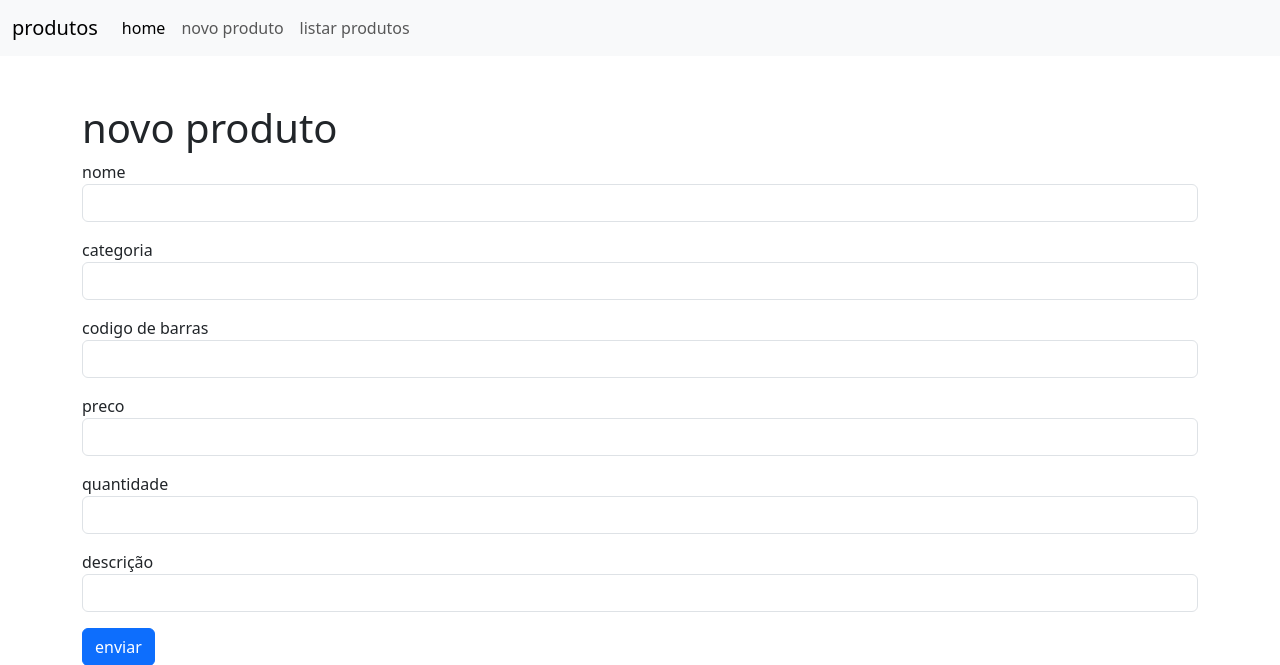
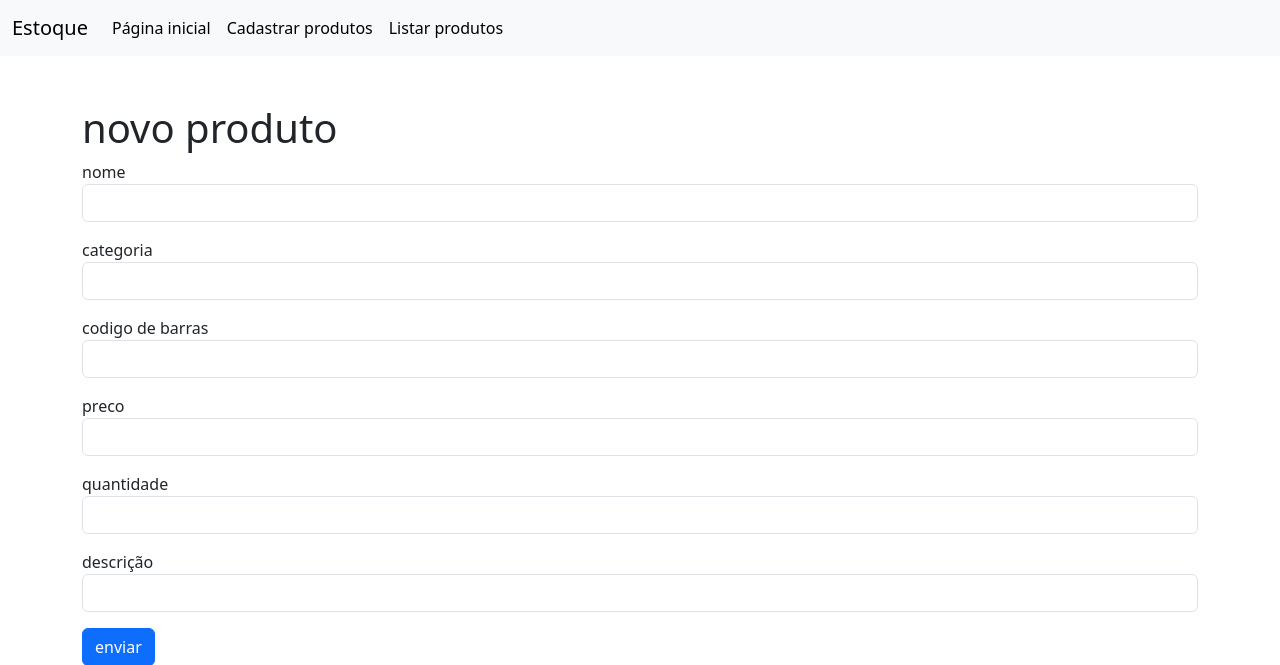
Before and after one commit to HenriqueDSCarvalho/TCC, a PHP site: the page made by produto/index.php in a window 1280 px wide. Shown: the top 665 px of the page. Run offline with PHP 8.4, Linux system fonts and the light colour scheme.

Commit message:
crud produtos terminado

```diff
--- a/produto/index.php
+++ b/produto/index.php
@@ -5,37 +5,39 @@
     <meta charset="UTF-8">
     <meta name="viewport" content="width=device-width, initial-scale=1.0">
     <link href="https://cdn.jsdelivr.net/npm/bootstrap@5.3.2/dist/css/bootstrap.min.css" rel="stylesheet" integrity="sha384-T3c6CoIi6uLrA9TneNEoa7RxnatzjcDSCmG1MXxSR1GAsXEV/Dwwykc2MPK8M2HN" crossorigin="anonymous">
-    <title>cadastro</title>
+    <title>Estoque</title>
 </head>
 
 <body>
-    <?php include('../autenticar.php');?>
+    <?php include('../autenticar.php'); ?>
+    <script src="https://cdn.jsdelivr.net/npm/bootstrap@5.3.2/dist/js/bootstrap.bundle.min.js" integrity="sha384-C6RzsynM9kWDrMNeT87bh95OGNyZPhcTNXj1NW7RuBCsyN/o0jlpcV8Qyq46cDfL" crossorigin="anonymous"></script>
     <nav class="navbar navbar-expand-lg bg-body-tertiary">
         <div class="container-fluid">
-            <a class="navbar-brand" href="#">produtos</a>
+            <a class="navbar-brand" href="./index.php">Estoque</a>
             <button class="navbar-toggler" type="button" data-bs-toggle="collapse" data-bs-target="#navbarSupportedContent" aria-controls="navbarSupportedContent" aria-expanded="false" aria-label="Toggle navigation">
                 <span class="navbar-toggler-icon"></span>
             </button>
             <div class="collapse navbar-collapse" id="navbarSupportedContent">
                 <ul class="navbar-nav me-auto mb-2 mb-lg-0">
                     <li class="nav-item">
-                        <a class="nav-link active" aria-current="page" href="../teste.php">home</a>
+                        <a class="nav-link active" aria-current="page" href="../teste.php">Página inicial</a>
                     </li>
                     <li class="nav-item">
-                        <a class="nav-link" href="?page=novo">novo produto</a>
+                        <a class="nav-link active" aria-current="page" href="?page=novo">Cadastrar produtos</a>
                     </li>
                     <li class="nav-item">
-                        <a class="nav-link" href="?page=listar">listar produtos</a>
+                        <a class="nav-link active" aria-current="page" href="?page=listar">Listar produtos</a>
                     </li>
                 </ul>
-                </form>
             </div>
         </div>
     </nav>
+
     <div class="container">
         <div class="row">
             <div class="col mt-5">
                 <?php
+                // switch para verificar qual opção foi selecionado na tela principal do estoque
                 include('../conectar.php');
                 switch (@$_REQUEST["page"]) {
                     case 'novo':
@@ -51,17 +53,16 @@
                         include('editarProduto.php');
                         break;
                     default:
-                        print "<h1>estoque</h1>";
+                        print "<div class='text-center'>
+                                <img src='../img/logo.ico' class='img-fluid' alt=''>
+                             </div>";
+                        //print "<img src='../img/logo.ico' class='rounded mx-auto d-block'>";
                         break;
                 }
                 ?>
             </div>
         </div>
     </div>
-
-    <script>
-        src = "js/bootstrap.bundle.min.js"
-    </script>
 </body>
 
 </html>
--- a/produto/listarProdutos.php
+++ b/produto/listarProdutos.php
@@ -1,5 +1,3 @@
-<h1>produtos</h1>
-
 <?php
 $sql = "SELECT * FROM produtos";
 
```
Also changed, not shown: formCadastro.php (+5 -8 lines).
